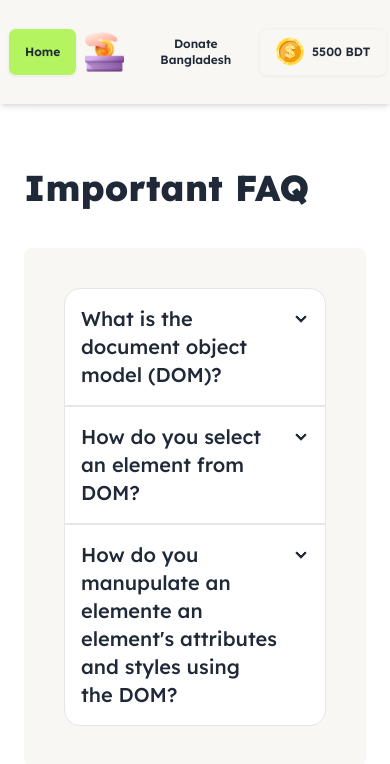
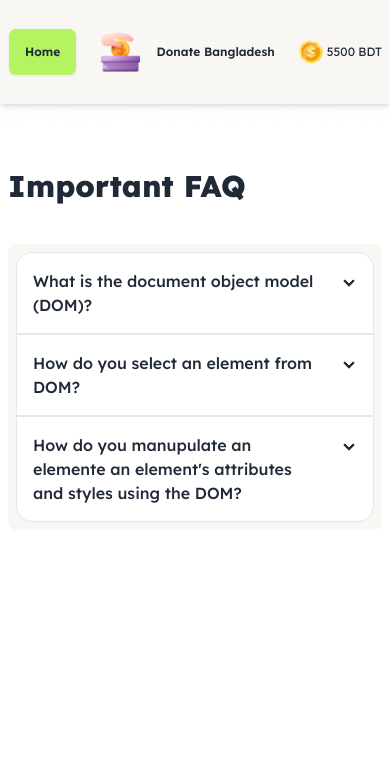
Before and after one commit to M-Nazmul/RB9-A5-doantion-project, a plain HTML site: page faq.html in a window 390 px wide. Drawn offline with nearby package versions, Linux system fonts and the light colour scheme.

Commit message:
updated faq file

```diff
--- a/faq.html
+++ b/faq.html
@@ -36,7 +36,7 @@
 </head>
 <body>
         <!-- Header section here -->
-  <header class="sticky top-0 glass shadow-none pb-6">
+  <header class="sticky top-0 z-10 glass shadow-none pb-6">
     <nav class="navbar justify-between md:px-10  py-6 bg-secondaryColor shadow-md">
       <div class="">
         <a href="index.html" class="btn bg-primaryColor text-xs md:text-xl">Home</a>
@@ -47,33 +47,41 @@
           <span>Donate Bangladesh</span>
       </a>
       </button>
-          <div class="">
-          <a class="btn bg-transparent text-xs md:text-xl">
-            <img src="assets/coin.png" alt="coin">
+      <div>
+        <button class="">
+          <a class="md:hidden md:btn flex md:flex-none items-center gap-1 bg-transparent text-xs md:text-xl">
+            <img src="assets/coin.png" class="w-6" alt="coin">
             <span>5500 BDT</span>
           </a>
+        </button>
+        <button>
+          <a class=" hidden md:flex btn bg-transparent text-xs md:text-xl">
+            <img src="assets/coin.png" class="w-6" alt="coin">
+            <span>5500 BDT</span>
+          </a>
+        </button>
       </div>
     </nav>
   </header>
   <!-- main section here -->
-  <main class="max-w-[1440px] px-6 md:px-14 lg:px-36 mx-auto">
-    <h2 class="text-4xl font-extrabold my-10">Important FAQ</h2>
-    <div class="bg-secondaryColor p-10 rounded-lg">
+  <main class="max-w-[1440px]  px-2 md:px-14 lg:px-36 mx-auto">
+    <h2 class="text-3xl md:text-4xl font-extrabold my-10">Important FAQ</h2>
+    <div class="bg-secondaryColor p-2 md:p-10 rounded-lg">
       <div tabindex="0" class="collapse collapse-arrow border-base-300 bg-base-100 border rounded-bl-none rounded-br-none">
-        <div class="collapse-title text-xl font-medium">What is the document object model (DOM)?</div>
-        <div class="collapse-content">
+        <div class="collapse-title text-base sm:text-xl font-medium">What is the document object model (DOM)?</div>
+        <div class="collapse-content text-[14px] sm:text-xl">
           <p>When a web page is loaded, the browser creates a Document Object Model of the page.</p>
         </div>
       </div>
       <div tabindex="0" class="collapse collapse-arrow  bg-base-100 border rounded-none">
-        <div class="collapse-title text-xl font-medium">How do you select an element from DOM?</div>
-        <div class="collapse-content">
+        <div class="collapse-title text-base sm:text-xl font-medium">How do you select an element from DOM?</div>
+        <div class="collapse-content text-[14px] sm:text-xl">
           <p>By using quarry selector.</p>
         </div>
       </div>
       <div tabindex="0" class="collapse collapse-arrow border-base-300 bg-base-100 border rounded-tl-none rounded-tr-none">
-        <div class="collapse-title text-xl font-medium">How do you manupulate an elemente an element's attributes and styles using the DOM?</div>
-        <div class="collapse-content">
+        <div class="collapse-title text-base sm:text-xl font-medium">How do you manupulate an elemente an element's attributes and styles using the DOM?</div>
+        <div class="collapse-content text-[14px] sm:text-xl">
           <p>The onfocus event handler method is used to change the
             element's style when the user clicks inside it.</p>
         </div>
```
Lines whose indentation alone changed are shown as unchanged.
